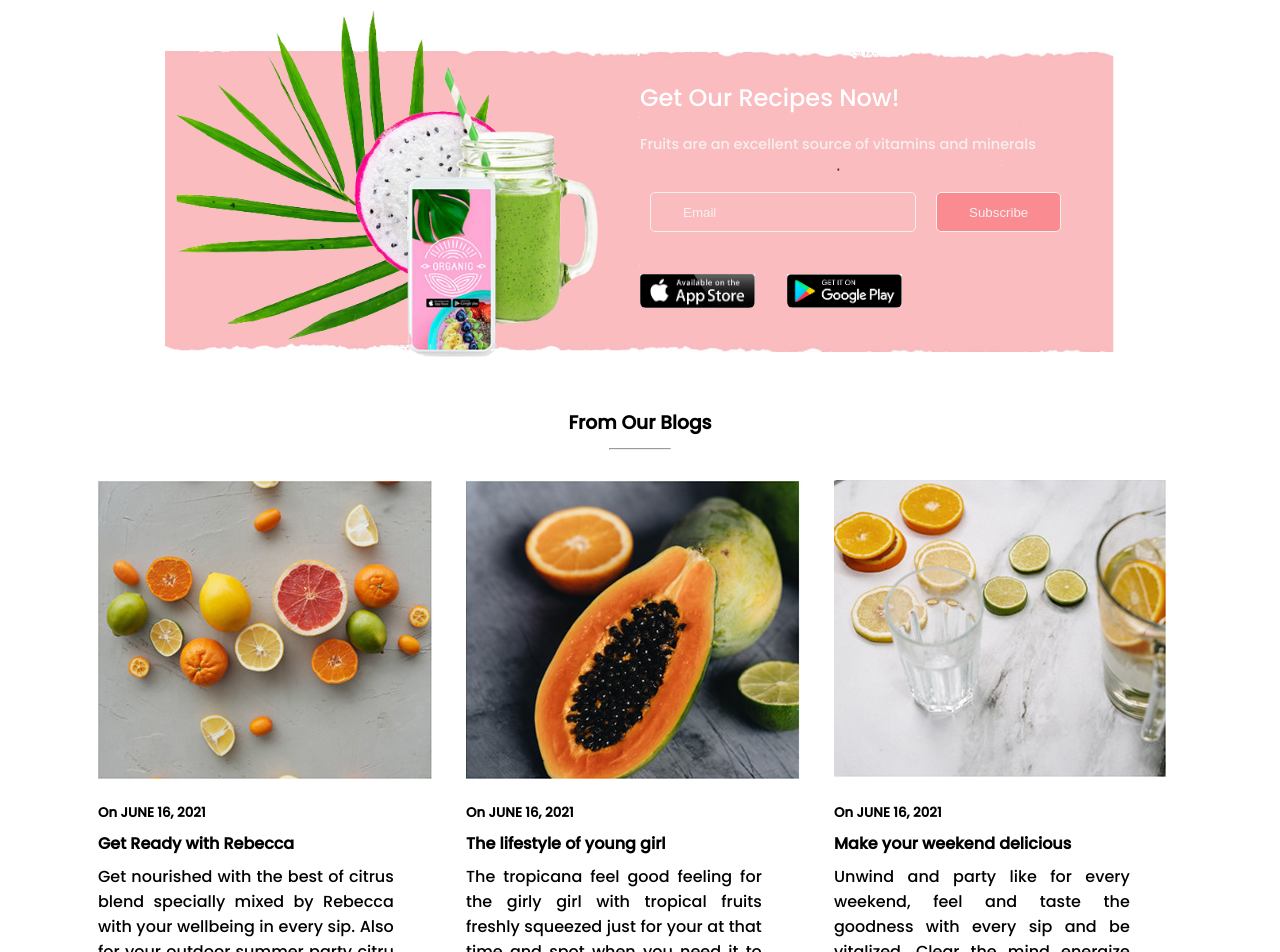
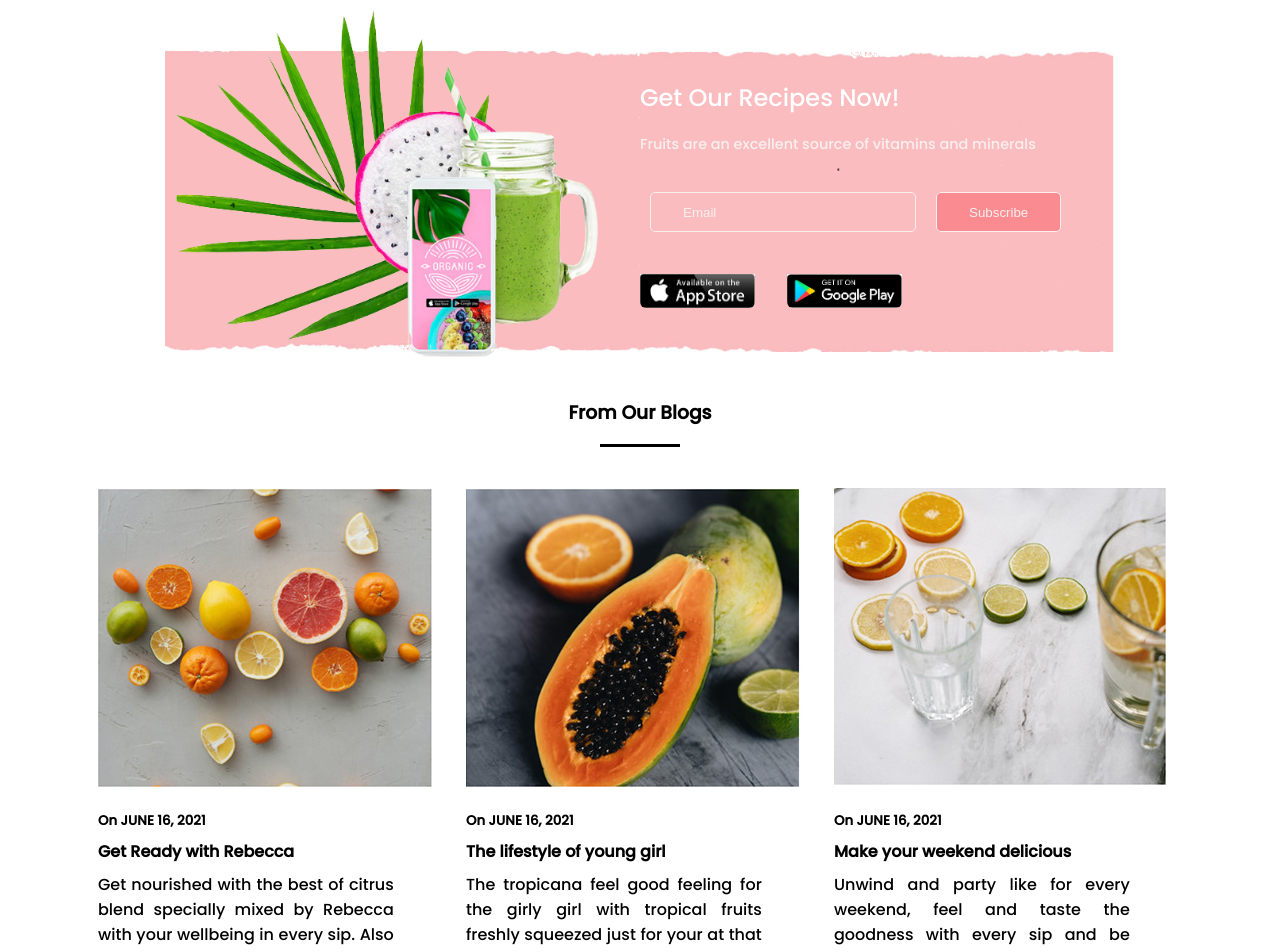
Before and after one commit to Grace229/React-Ecommerce, a React (Create React App) app: page / in a window 1280 px wide. Shown: the top 952 px of the page. Built offline with nearby package versions, Linux system fonts and the light colour scheme.

Commit message:
css for page seven updated

```diff
--- a/src/components/pageSeven/PageSeven.jsx
+++ b/src/components/pageSeven/PageSeven.jsx
@@ -12,7 +12,7 @@ import Asset10 from "../../images/asset10.png";
 const PageSeven = () => {
 	return (
 		<div className="pageSeven">
-			<h3 className="pageSeven__header">From Our Blogs <hr /></h3>
+			<h3 className="pageSeven__header">From Our Blogs</h3>
 			<div className="pageSeven__first-item">
 				<div className="pageSeven__first-item__content">
 					<div className="first-item__content-img">
@@ -22,7 +22,7 @@ const PageSeven = () => {
 					<div className="first-item__content-heading">Get Ready with Rebecca</div>
 					<div className="first-item__content-body">
 						Get nourished with the best of citrus blend specially mixed by Rebecca
-						with your wellbeing in every sip. Also for your outdoor summer party citru
+						with your wellbeing in every sip. Also for your outdoor summer party citrus
 						goodness in all ways.
 					</div>
 				</div>
@@ -50,7 +50,7 @@ const PageSeven = () => {
 					</div>
 					<div className="first-item__content-body">
 						Unwind and party like for every weekend, feel and taste the goodness with
-						every sip and be vitalized. Clear the mind energize the body. feel it
+						every sip and be vitalized. Clear the mind, energize the body, feel it,
 						tatse it.
 					</div>
 				</div>
--- a/src/components/pageSeven/pageSeven.css
+++ b/src/components/pageSeven/pageSeven.css
@@ -3,17 +3,21 @@
 }
 
 .pageSeven__header {
-   width: 100%;
+	display: flex;
+	justify-content: center;
 	text-align: center;
 	line-height: 0.1rem;
-   margin: 10px 0 20px;
-   padding: 1rem 0;
+	margin-top: 1rem;
+	margin-bottom: 4rem;
 }
 
-.pageSeven__header hr {
-  width: 60px;
-  margin-bottom: -1rem;
-  margin-top: 1.5rem ;
+.pageSeven__header::after {
+	width: 80px;
+	content: "";
+	position: absolute;
+	height: 3px;
+	background-color: #000;
+	margin-top: 2rem;
 }
 
 .pageSeven__first-item {
```
Lines whose indentation alone changed are shown as unchanged.
